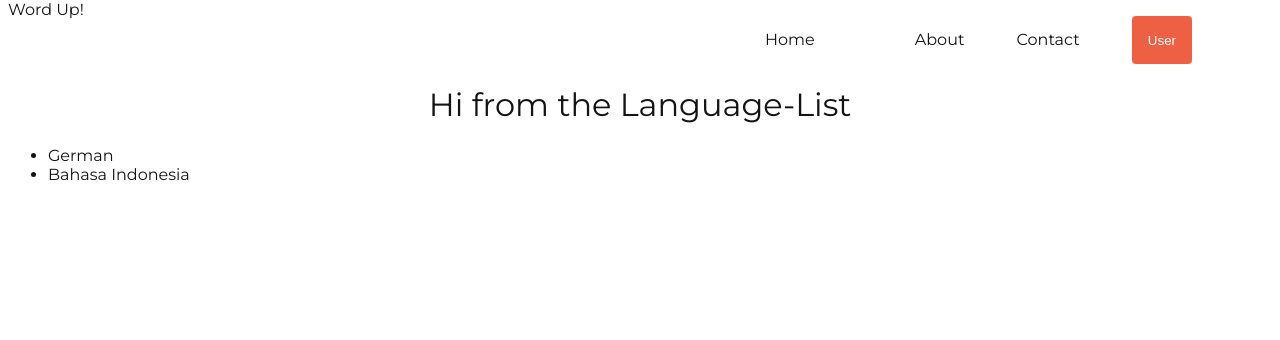
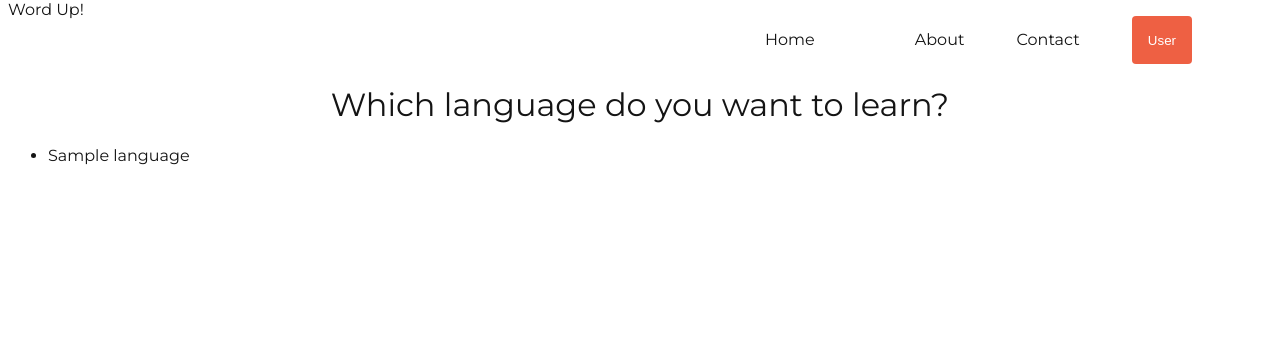
Before and after one commit to WunschK/VocabelTrainer, a Django app: page /languages in a window 1280 px wide. Shown: the top 340 px of the page. Run offline with Django 4.2, Linux system fonts and the light colour scheme; tables that the repository leaves empty hold one stand-in row (values such as "Sample post").

Commit message:
add a language-list that provides a list of all languages

```diff
--- a/VocabTrainer/templates/VocabTrainer/templates/language_list.html
+++ b/VocabTrainer/templates/VocabTrainer/templates/language_list.html
@@ -2,11 +2,12 @@
 
 {% block content %}
 
-    <h1>Hi from the Language-List</h1>
+    <h1>Which language do you want to learn?</h1>
 
         <ul>
-            <li><a href="{% url 'lang-word-list-view' 'German' %}">German</a></li>
-            <li><a href="{%  url 'lang-word-list-view' 'Bahasa Indonesia' %}">Bahasa Indonesia</a></li>
+             {%  for lang_obj in languages %}
+                <li><a href=" {% url 'lang-word-list-view' lang_obj %}"> {{ lang_obj.name }}  </a></li>
+            {% endfor %}
         </ul>
 
 {% endblock %}
--- a/VocabTrainer/views.py
+++ b/VocabTrainer/views.py
@@ -12,7 +12,14 @@ import json
 class IndexView(TemplateView):
     '''Index View - welcomes the users in the future'''
     template_name= 'VocabTrainer/templates/index.html'
+    model = Language
+    def get_queryset(self):
+        return Language.objects.all()
 
+    def get_context_data(self, *, object_list=None, **kwargs):
+        context = super().get_context_data(**kwargs)
+        context['languages'] = self.get_queryset()
+        return context
 
 # Do I really need the WordListView?
 class WordListView(ListView):
@@ -30,8 +37,13 @@ class WordListView(ListView):
 class LanguageList(ListView):
     template_name='VocabTrainer/templates/language_list.html'
     model = Language
+    def get_queryset(self):
+        return Language.objects.all()
 
-
+    def get_context_data(self, *, object_list=None, **kwargs):
+        context = super().get_context_data(**kwargs)
+        context['languages'] = self.get_queryset()
+        return context
 
 class LanguageWordListView(ListView):
     '''users will pick a language later on and get a filtered list of elements which they can click'''
```
Also changed, not shown: VocabTrainer/templates/VocabTrainer/templates/index.html (+4 -3 lines).
